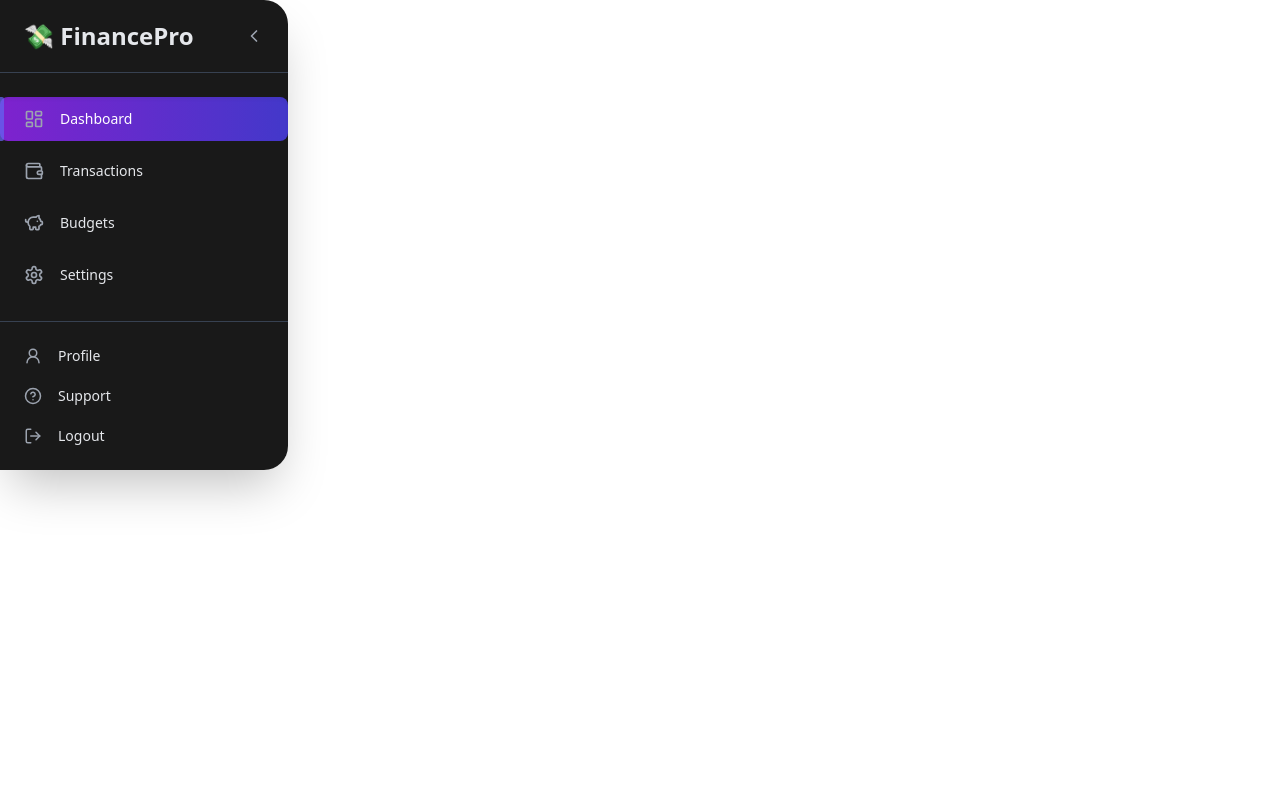
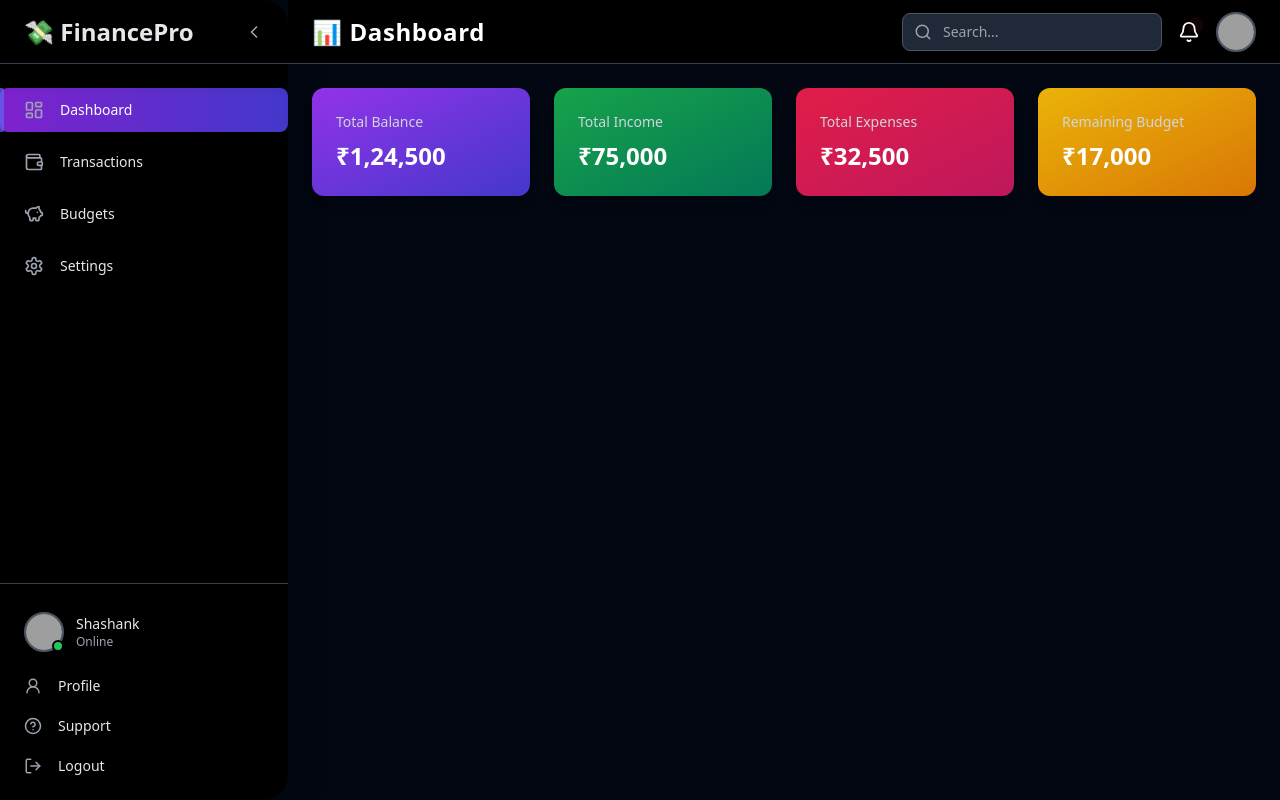
Before and after one commit to ShashankVashishtha18/Personal-finance-dashboard, a React (Vite) app: page / in a window 1280 px wide. Built offline with nearby package versions, Linux system fonts and the light colour scheme; grey boxes are pictures that could not be loaded.

Commit message:
Header and Dashboard Outlet

```diff
--- a/src/App.jsx
+++ b/src/App.jsx
@@ -6,11 +6,20 @@ import Dashboard from "./components/Dashboard";
 
 function App() {
   return (
-    <div className="">
+    <div className="flex h-screen bg-gray-950 text-white">
+      {/* Sidebar */}
+      <Sidebar />
 
-      <Sidebar />
-      <Header />
-      <Dashboard />
+      {/* Main Content */}
+      <div className="flex flex-col flex-1">
+        {/* Header */}
+        <Header />
+
+        {/* Dashboard area */}
+        <main className="flex-1 overflow-y-auto p-6">
+          <Dashboard />
+        </main>
+      </div>
     </div>
   );
 }
--- a/src/components/DashBoard.jsx
+++ b/src/components/DashBoard.jsx
@@ -1,11 +1,33 @@
-import React from 'react';
+import React from "react";
 
-const DashBoard = () => {
-    return (
-        <div>
-            <h1></h1>
-        </div>
-    );
+const Dashboard = () => {
+  return (
+    <div className="grid grid-cols-1 sm:grid-cols-2 lg:grid-cols-4 gap-6">
+      {/* Card 1 */}
+      <div className="bg-gradient-to-br from-purple-600 to-indigo-700 p-6 rounded-xl shadow-lg hover:shadow-2xl transition-all duration-300">
+        <h3 className="text-sm text-gray-300">Total Balance</h3>
+        <p className="text-2xl font-bold mt-2 text-white">₹1,24,500</p>
+      </div>
+
+      {/* Card 2 */}
+      <div className="bg-gradient-to-br from-green-600 to-emerald-700 p-6 rounded-xl shadow-lg hover:shadow-2xl transition-all duration-300">
+        <h3 className="text-sm text-gray-300">Total Income</h3>
+        <p className="text-2xl font-bold mt-2 text-white">₹75,000</p>
+      </div>
+
+      {/* Card 3 */}
+      <div className="bg-gradient-to-br from-rose-600 to-pink-700 p-6 rounded-xl shadow-lg hover:shadow-2xl transition-all duration-300">
+        <h3 className="text-sm text-gray-300">Total Expenses</h3>
+        <p className="text-2xl font-bold mt-2 text-white">₹32,500</p>
+      </div>
+
+      {/* Card 4 */}
+      <div className="bg-gradient-to-br from-yellow-500 to-amber-600 p-6 rounded-xl shadow-lg hover:shadow-2xl transition-all duration-300">
+        <h3 className="text-sm text-gray-300">Remaining Budget</h3>
+        <p className="text-2xl font-bold mt-2 text-white">₹17,000</p>
+      </div>
+    </div>
+  );
 };
 
-export default DashBoard;
+export default Dashboard;
--- a/src/components/Header.jsx
+++ b/src/components/Header.jsx
@@ -1,11 +1,39 @@
-import React from 'react';
+import React from "react";
+import { Bell, Search } from "lucide-react";
 
 const Header = () => {
-    return (
-        <header>
-            <h1></h1>
-        </header>
-    );
+  return (
+    <header className="h-16 bg-black text-white px-6 flex items-center justify-between border-b border-gray-700 animate-fadeSlideDown">
+      {/* Left - Page Title */}
+      <h2 className="text-2xl font-semibold tracking-wide">📊 Dashboard</h2>
+
+      {/* Right - Search, Notification, Avatar */}
+      <div className="flex items-center gap-4">
+        {/* Search Bar */}
+        <div className="relative hidden sm:block">
+          <Search className="absolute left-3 top-2.5 text-gray-400" size={18} />
+          <input
+            type="text"
+            placeholder="Search..."
+            className="pl-10 pr-4 py-2 rounded-lg bg-gray-800 text-sm text-white placeholder-gray-400 border border-gray-600 focus:outline-none focus:ring-1 focus:ring-indigo-500 transition"
+          />
+        </div>
+
+        {/* Notification */}
+        <button className="relative hover:text-indigo-400 transition-transform hover:scale-110 duration-200">
+          <Bell size={22} />
+          <span className="absolute top-0 right-0 w-2 h-2 bg-red-500 rounded-full animate-ping"></span>
+        </button>
+
+        {/* Avatar */}
+        <img
+          src="https://i.pravatar.cc/300?img=3"
+          alt="User Avatar"
+          className="w-10 h-10 rounded-full border-2 border-gray-600 hover:scale-105 transition-transform cursor-pointer"
+        />
+      </div>
+    </header>
+  );
 };
 
 export default Header;
--- a/src/components/SideBar.jsx
+++ b/src/components/SideBar.jsx
@@ -35,12 +35,10 @@ const Sidebar = () => {
       } h-full bg-black/90 backdrop-blur-md text-gray-200 shadow-2xl rounded-r-3xl overflow-hidden animate-fadeIn flex flex-col justify-between transition-all duration-500`}
     >
       {/* Brand / Toggle */}
-      <div className="flex items-center justify-between px-6 py-5 border-b border-gray-700">
-        {!collapsed ? (
-          <h1 className="text-2xl font-bold">💸 FinancePro</h1>
-        ) : (
-          <h1 className="text-xl font-bold">💸</h1>
-        )}
+      <div className="h-16 flex items-center justify-between px-6 border-b border-gray-700">
+        <h1 className="text-2xl font-bold">
+          {collapsed ? "💸" : "💸 FinancePro"}
+        </h1>
         <button
           onClick={() => setCollapsed(!collapsed)}
           className="text-gray-400 hover:text-white transition"
@@ -59,13 +57,12 @@ const Sidebar = () => {
             <div
               key={index}
               onClick={() => setActive(item.label)}
-              className={`flex items-center gap-4 px-6 py-3 cursor-pointer transition-all duration-300 rounded-lg relative group ${
+              className={`group relative flex items-center gap-4 px-6 py-3 cursor-pointer rounded-lg transition-all duration-300 ${
                 isActive
                   ? "bg-gradient-to-r from-purple-700 to-indigo-700 text-white shadow-inner"
                   : "hover:bg-gray-800 hover:text-white"
               }`}
             >
-              {/* Glowing bar */}
               {isActive && (
                 <span className="absolute left-0 h-full w-1 bg-indigo-500 rounded-r-sm animate-pulse"></span>
               )}
@@ -80,6 +77,25 @@ const Sidebar = () => {
 
       {/* Bottom nav */}
       <div className="py-4 border-t border-gray-700 space-y-1">
+        {/* User Avatar */}
+        <div className="flex items-center gap-3 px-6 py-3">
+          <div className="relative group transition-transform duration-300 hover:scale-105 hover:shadow-lg">
+            <img
+              src="https://i.pravatar.cc/300?img=3"
+              alt="User Avatar"
+              className="w-10 h-10 rounded-full border-2 border-gray-600"
+            />
+            <span className="absolute bottom-0 right-0 w-3 h-3 bg-green-500 border-2 border-black rounded-full group-hover:scale-110 transition-transform"></span>
+          </div>
+          {!collapsed && (
+            <div className="flex flex-col">
+              <span className="text-sm font-medium">Shashank</span>
+              <span className="text-xs text-gray-400">Online</span>
+            </div>
+          )}
+        </div>
+
+        {/* Extra Nav */}
         {extraNav.map((item, index) => {
           const Icon = item.icon;
           return (
--- a/tailwind.config.js
+++ b/tailwind.config.js
@@ -1,15 +1,15 @@
 module.exports = {
-  content: [ "./index.html", "./src/**/*.{js,jsx,ts,tsx}" ],
+  content: ["./index.html", "./src/**/*.{js,jsx,ts,tsx}"],
   theme: {
     extend: {
+      keyframes: {
+        fadeSlideDown: {
+          "0%": { opacity: 0, transform: "translateY(-20px)" },
+          "100%": { opacity: 1, transform: "translateY(0)" },
+        },
+      },
       animation: {
-        fadeIn: "fadeIn 0.5s ease-in-out",
-      },
-      keyframes: {
-        fadeIn: {
-          "0%": { opacity: 0, transform: "translateX(-10px)" },
-          "100%": { opacity: 1, transform: "translateX(0)" },
-        },
+        fadeSlideDown: "fadeSlideDown 0.6s ease-out forwards",
       },
     },
   },
```
